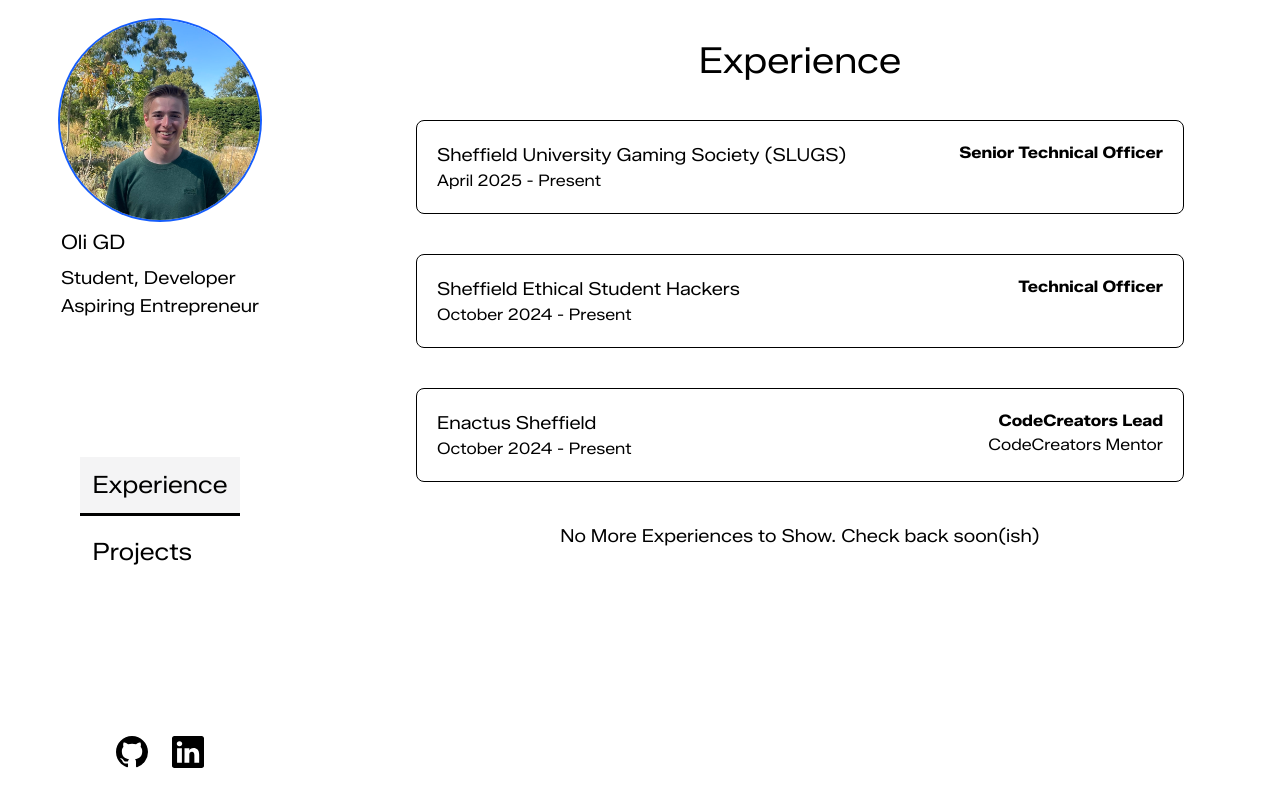
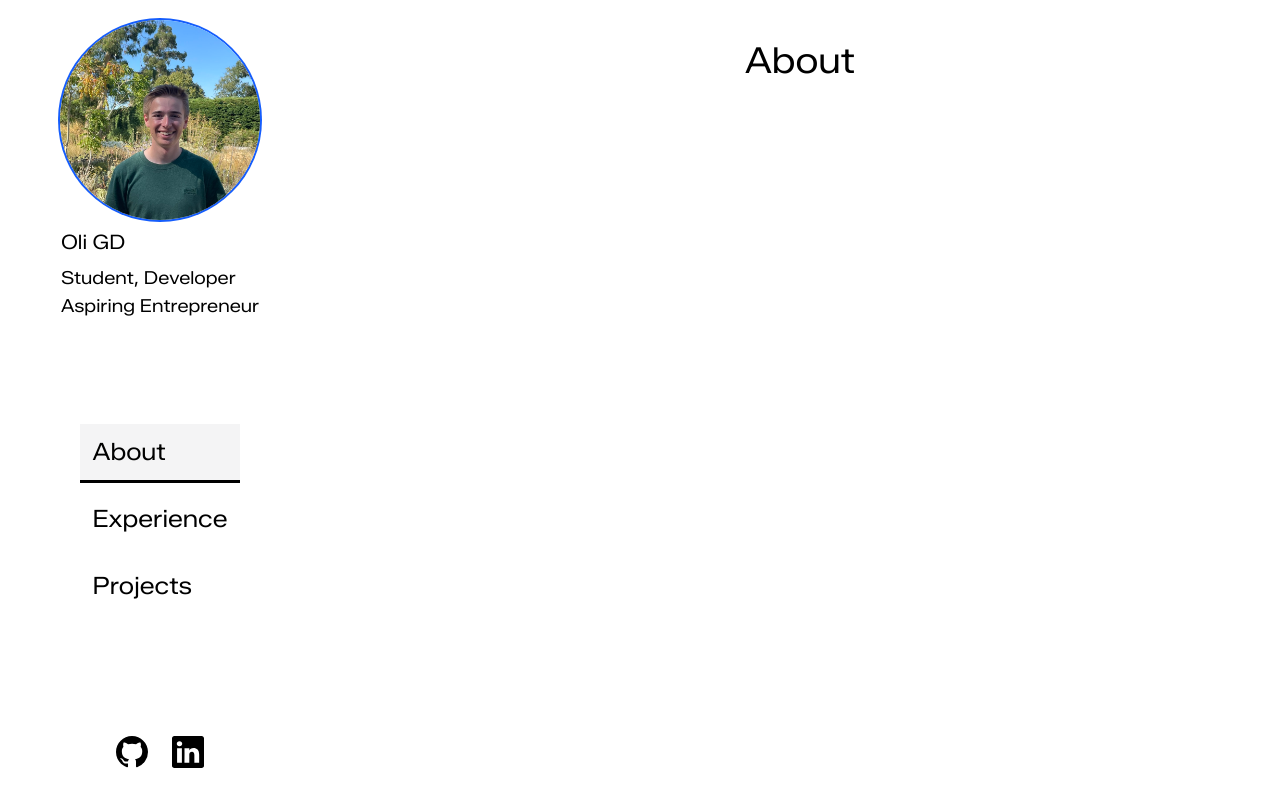
Before and after one commit to OGD311/uk.co.ogoodwinday_nextjs, a Next.js app: page / in a window 1280 px wide. Built offline with nearby package versions, Linux system fonts and the light colour scheme.

Commit message:
Added About section.

```diff
--- a/src/app/page.tsx
+++ b/src/app/page.tsx
@@ -56,11 +56,16 @@ export default function Home() {
               <h2 className="text-lg w-full p-2">Student, Developer <br/> Aspiring Entrepreneur</h2>
             </div>
           </div>
-          <SectionsBar sections={["experience", "projects"]} activeSection={activeSection} />
+          <SectionsBar sections={["about", "experience", "projects"]} activeSection={activeSection} />
           <SocialLinks />
         </div>
       </div>
       <div className="w-3/4 max-md:w-full h-full min-md:overflow-y-scroll scroll-smooth pt-5" ref={scrollContainerRef}>
+
+        <div id="about" className="section h-screen flex flex-col items-center mt-5">
+          <h3 className="text-4xl text-center mb-5">About</h3>
+          <p className="w-3/4 h-full p-2"></p>
+        </div>
 
         <div id="experience" className="section h-screen flex flex-col items-center mt-5">
           <h3 className="text-4xl text-center mb-5">Experience</h3>
```
